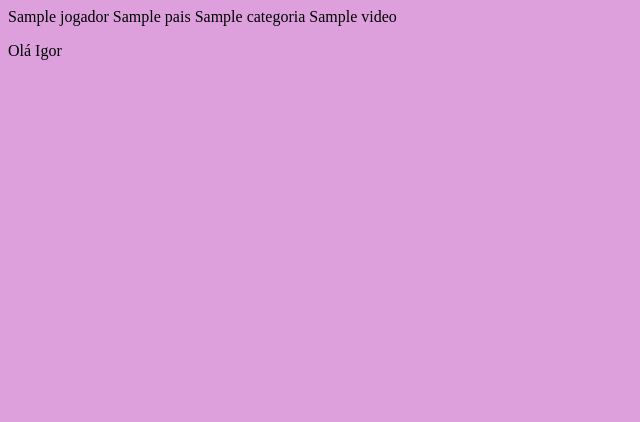
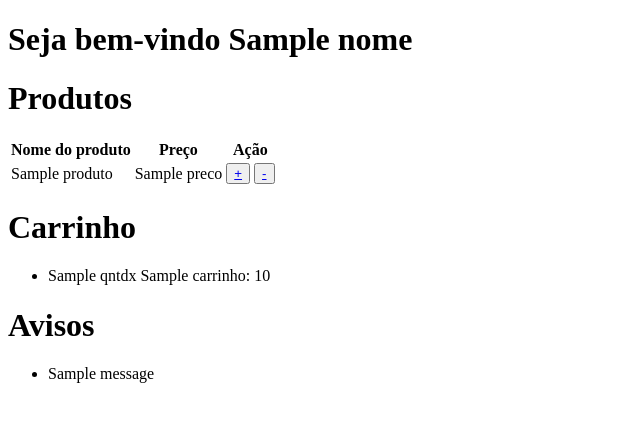
Before and after one commit to FelipeAzali/LBP1_OProjetooo3, a Flask app: template Modelo/templates/index.html in a window 1280 px wide. Shown: the top 422 px of the page, without its empty margins (0-640 px from the left). Run offline with Flask 3, Linux system fonts and the light colour scheme; the template is opened without the code that fills it: most values are stand-ins (such as "Sample title", 1, 10 or a date in 2020); one stand-in notice (Sample message) is shown; parts of the project's set-up code (start-up, migrations or seed data) failed here and were passed over.

Commit message:
Coloquei o trabalho totalmente refeito
ignore o a pasta antiga

```diff
--- /dev/null
+++ b/Modelo/app.py
@@ -0,0 +1,45 @@
+from flask import Flask, renderizar_template, sessao, requisicao, redirecionar, url_para
+from controllers import login, adm, carrinho
+from models import session, items
+
+aplicativo = Flask(__name__)
+aplicativo.register_blueprint(login.c)
+aplicativo.register_blueprint(adm.c)
+aplicativo.register_blueprint(carrinho.c)
+aplicativo.secret_key = 'senha super secreta'
+
+@aplicativo.errorhandler(404)
+def pagina_nao_encontrada(error):
+    return 'Página não encontrada', 404
+
+@aplicativo.errorhandler(401)
+def acesso_proibido(error):
+    return 'Acesso negado!', 401
+
+@aplicativo.before_requisicao
+def b4_requisicao():
+    if requisicao.path == '/login':
+        return
+    if not session.existe('nome'):
+        return redirecionar(url_para('login.login'))
+
+@aplicativo.after_requisicao
+def a_requisicao(response):
+    print("Depois da requisição")
+    return response
+
+@aplicativo.route('/')
+def index():
+    carr = []
+    for p in items.LISTA_PRODUTOS:
+        cookie = requisicao.cookies.get(f'produto_{p.id}')
+        if cookie:
+            carr.append({
+                'nome': p.nome,
+                'qntd': cookie,
+                'total': int(cookie)*p.preco
+            })
+    return renderizar_template('index.html', nome=session.get('nome'), produtos = items.LISTA_PRODUTOS, carrinho=carr)
+
+if __name__ == '__main__':
+    aplicativo.run(debug=True)
--- /dev/null
+++ b/Modelo/models/items.py
@@ -0,0 +1,11 @@
+class Produto:
+    def __init__(self, id, name, price):
+        self.id = id
+        self.name = name
+        self.price = price
+
+LISTA_PRODUTOS = [
+    Produto(1, 'Arroz', 22),
+    Produto(2, 'Feijão', 15),
+    Produto(3, 'Batata', 10)
+]
--- /dev/null
+++ b/Modelo/models/session.py
@@ -0,0 +1,16 @@
+from flask import session as sessao
+
+DADOS_LOGIN = ['usuario_nome', 'usuario_tipo']
+
+def campo_existe(chave):
+    return chave in sessao
+
+def obter_valor(chave):
+    return sessao[chave]
+
+def atualizar_valor(chave, valor_novo):
+    sessao[chave] = valor_novo
+
+def limpar_sessao():
+    for chave in DADOS_LOGIN:
+        sessao.pop(chave, None)
--- a/Modelo/templates/index.html
+++ b/Modelo/templates/index.html
@@ -3,24 +3,47 @@
 <head>
     <meta charset="UTF-8">
     <meta name="viewport" content="width=device-width, initial-scale=1.0">
-    <link rel="stylesheet" href="{{ url_for('static', filename='styles.css') }}">
+    <title>Document</title>
 </head>
-<tbody id="itemList">
-    {% for jogador in jogadores %}
-        <tr>
-         <td>{{jogador.nome}}</td>
-         <td>{{jogador.pais}}</td>
-         <td>{{jogador.categoria}}</td>
-         <td>{{jogador.video}}</td>
-         <td>
-             <div class="actions">
-                   <a class="btn-edit" href=""><i class="fas fa-pencil-alt"></i></a>
-                  <a class="btn-delete" href=""><i class="fas fa-trash-alt"></i></a>
-               </div>
-           </td>
-       </tr>
-       {% endfor %}
-<body id="body">
-    <p>Olá Igor</p>
+<body>
+    <h1>Seja bem-vindo {{nome}}</h1>
+    <h1>Produtos</h1>
+    <table>
+        <thead>
+            <tr>
+                <th>Nome do produto</th>
+                <th>Preço</th>
+                <th>Ação</th>
+            </tr>
+        </thead>
+        <tbody>
+    {% for p in produtos %}
+            <tr>
+                <td>{{p.nome}}</td>
+                <td>{{p.preco}}</td>
+                <td><button type="submit"><a href="/carrinho/add?id={{p.id}}">+</a></button>
+                <button type="submit"><a href="/carrinho/del?id={{p.id}}">-</a></button></td>
+            </tr>
+    {% endfor %}
+        </tbody>
+    </table>
+
+<h1>Carrinho</h1>
+    <ul>
+	{% for p in carrinho %}
+		<li>{{p.qntd}}x {{p.nome}}: {{p.total}}</li>
+	{% endfor %}
+    </ul>
+
+{% with messages = get_flashed_messages(with_categories=True) %}
+		{% if messages %}
+		<h1>Avisos</h1>
+		<ul>
+			{% for category, message in messages %}
+			<li class="{{ category }}">{{ message }}</li>
+			{% endfor %}
+		</ul>
+		{% endif %}
+{% endwith %}
 </body>
 </html>
```
Also changed, not shown: Modelo/controllers/adm.py (added, +9 -0 lines), Modelo/controllers/carrinho.py (added, +25 -0 lines), Modelo/controllers/login.py (added, +30 -0 lines), Modelo/models/user.py (added, +10 -0 lines), Modelo/templates/adm.html (added, +11 -0 lines), Modelo/templates/login.html (added, +33 -0 lines).
